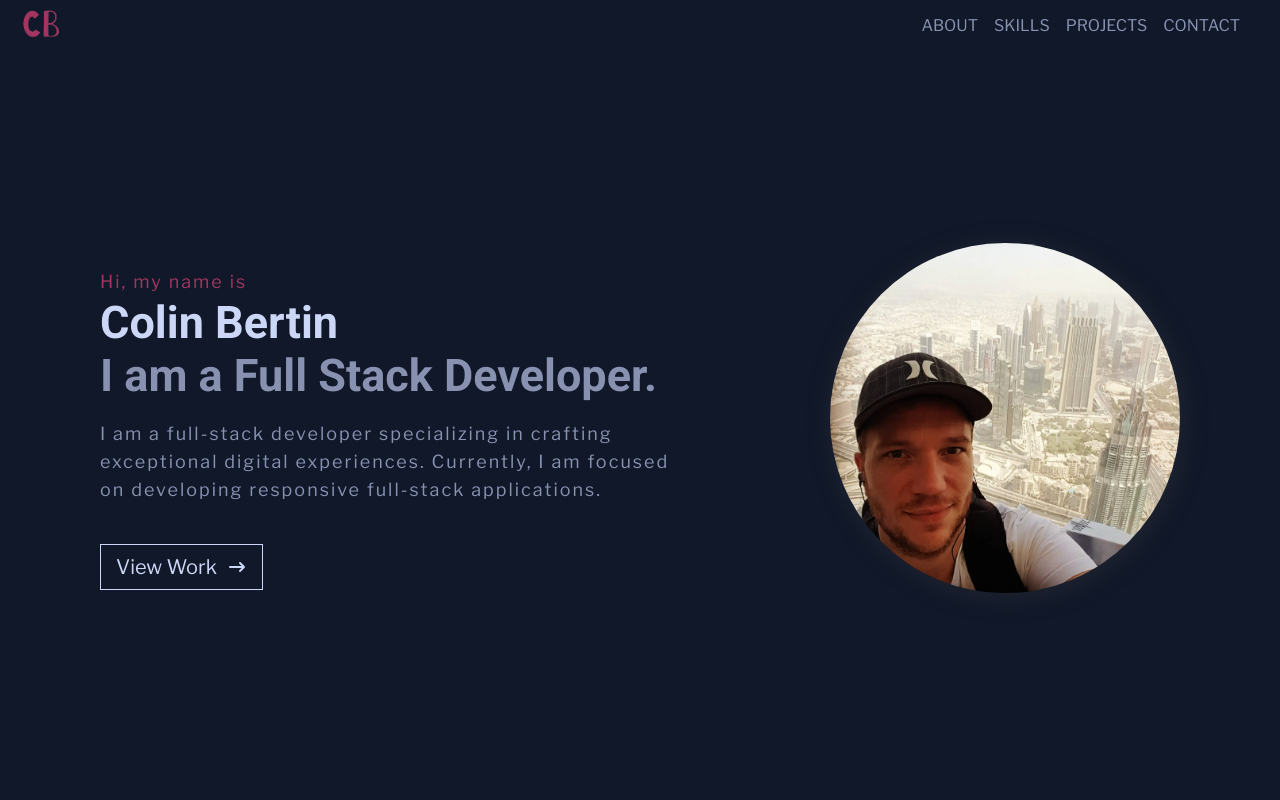
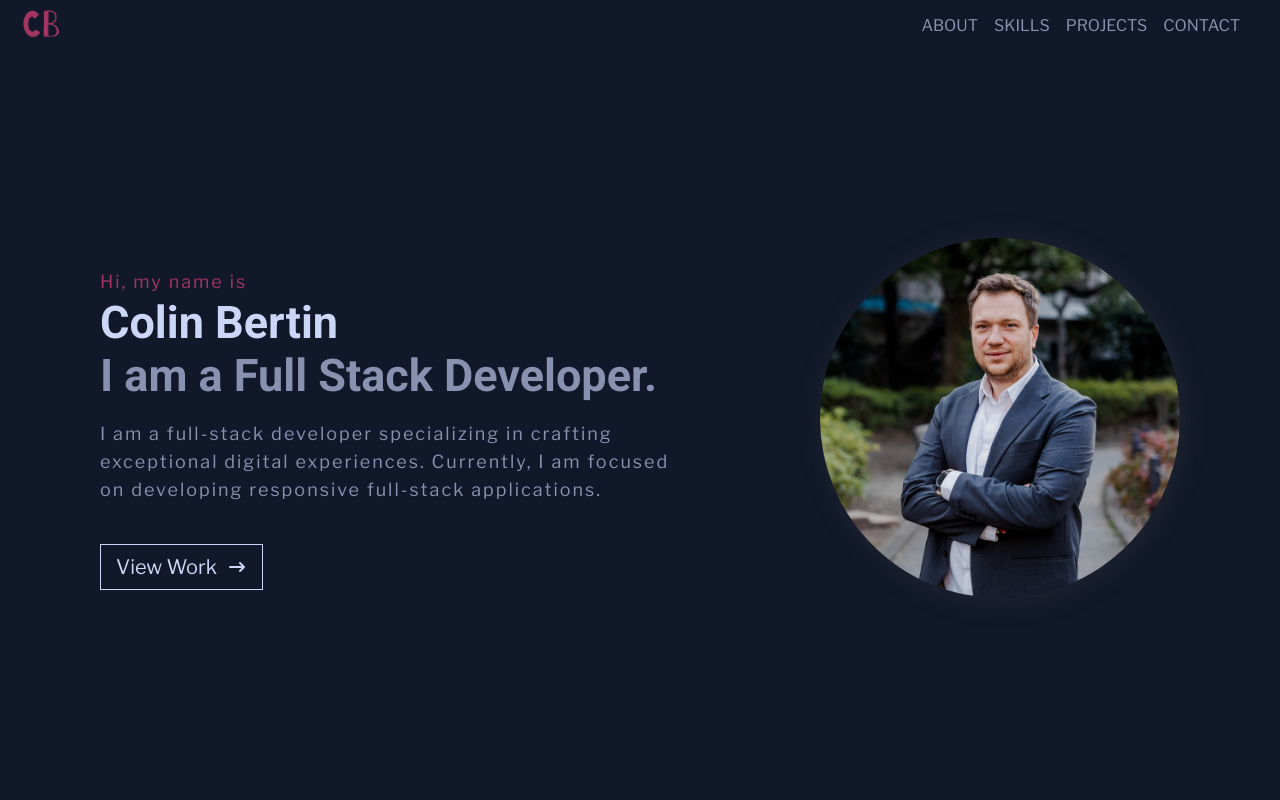
Before and after one commit to ColinBertin/portfolio, a React (Create React App) app: page / in a window 1280 px wide. Shown: the top 800 px of the page. Built offline with nearby package versions, Linux system fonts and the light colour scheme.

Commit message:
change profile picture

```diff
--- a/src/components/banner/Banner.jsx
+++ b/src/components/banner/Banner.jsx
@@ -3,7 +3,7 @@ import "./Banner.scss";
 import { Link } from "react-scroll";
 import { HiArrowNarrowRight } from "react-icons/hi";
 
-import me from "../../assets/me.webp";
+import me from "../../assets/profile_crop.png";
 
 const Banner = () => {
   return (
--- a/src/components/banner/Banner.scss
+++ b/src/components/banner/Banner.scss
@@ -17,7 +17,7 @@
 
 .banner-photo img {
   width: 220px;
-  height: 220px;
+  height: auto;
   border-radius: 50%;
   box-shadow: 3px 3px 23px 3px rgba(65, 63, 63, 0.3);
 }
@@ -68,6 +68,11 @@
   .banner-btn{
     display: inline-flex;
   }
+
+  .banner-photo img {
+    width: 280px;
+    height: auto;
+  }
 }
 
 @media (min-width: 720px) {
@@ -76,8 +81,8 @@
   }
 
   .banner-photo img {
-    width: 250px;
-    height: 250px;
+    width: 320px;
+    height: auto;
   }
 
   .banner-intro {
@@ -87,8 +92,8 @@
 
 @media (min-width: 965px) {
   .banner-photo img {
-    width: 350px;
-    height: 350px;
+    width: 360px;
+    height: auto;
   }
 
   .banner {
```
Also changed, not shown: src/assets/me.webp (deleted), src/assets/profile_crop.png (added).
